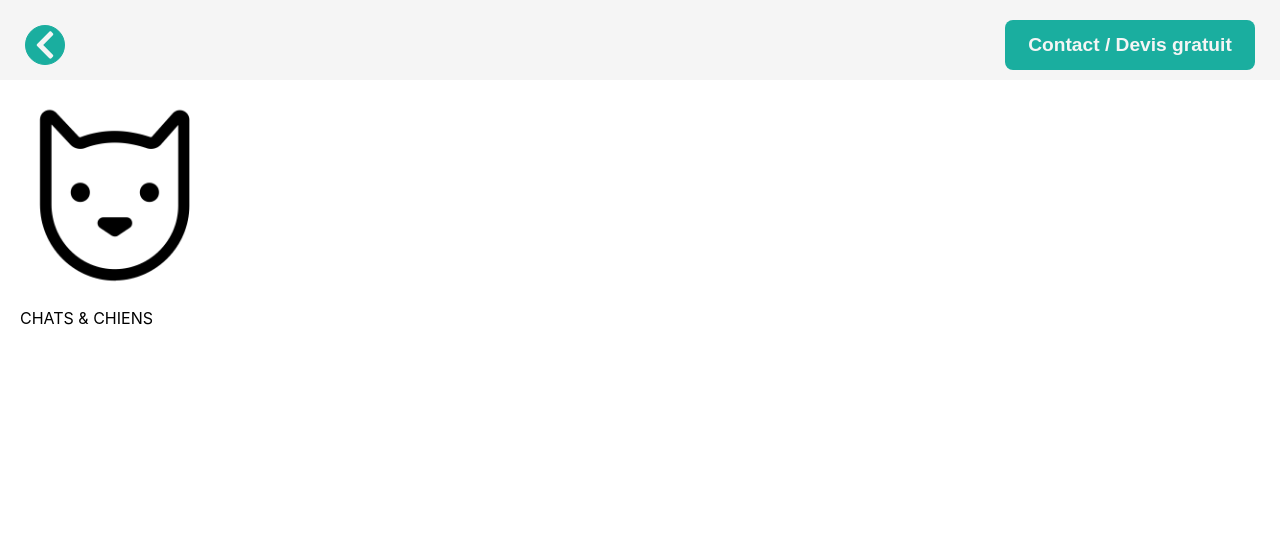
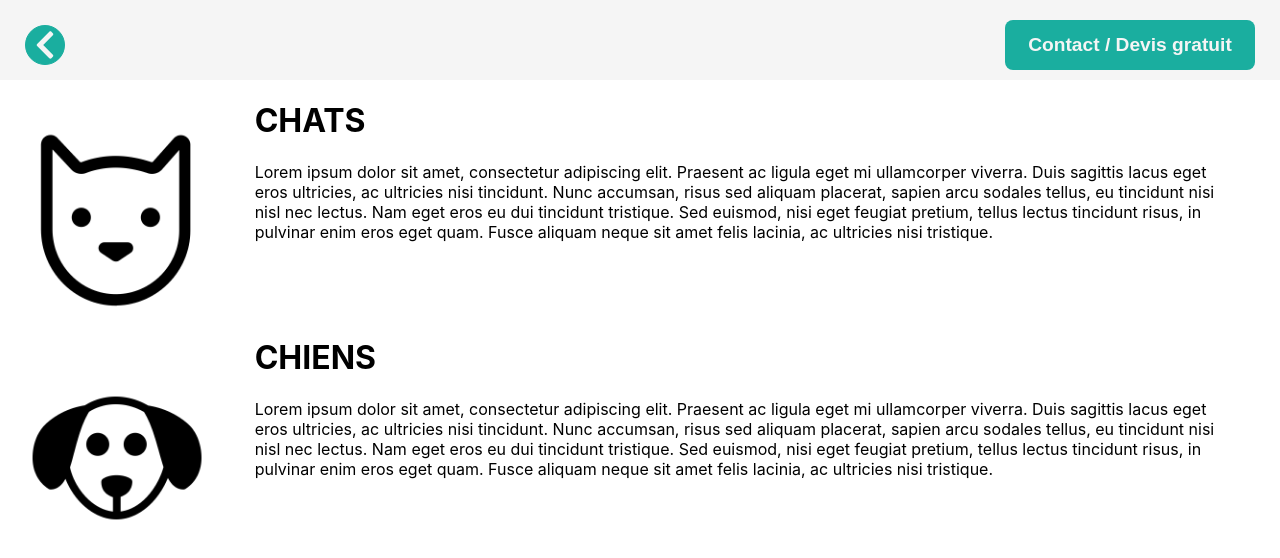
Before and after one commit to e-hainaux/helenepetsitting-frontend, a Next.js app: page / in a window 1280 px wide. Both pictures are taken after a click on the button 128 px from the left and 68 px from the top of the page. Shown: the top 558 px of the page. Built offline with nearby package versions, Linux system fonts and the light colour scheme.

Commit message:
MEP modals animaux

```diff
--- a/components/BasseCour.js
+++ b/components/BasseCour.js
@@ -1,6 +1,10 @@
 import React from "react";
+import Image from "next/image";
+
 import styles from "../styles/Modal.module.css";
 import NavBar from "./NavBar";
+
+import chicken from "../public/Images/chicken.png";
 
 function BasseCour({ onClose }) {
   return (
@@ -8,7 +12,25 @@ function BasseCour({ onClose }) {
       <NavBar onClose={onClose} />
 
       <div className={styles.content}>
-        <p>BASSE-COUR</p>
+        <div className={styles.animalSection}>
+          <div className={styles.animalImg}>
+            <Image className={styles.objectFit} src={chicken} />
+          </div>
+
+          <div className={styles.txtContainer}>
+            <h1>BASSE-COUR</h1>
+            <p>
+              Lorem ipsum dolor sit amet, consectetur adipiscing elit. Praesent
+              ac ligula eget mi ullamcorper viverra. Duis sagittis lacus eget
+              eros ultricies, ac ultricies nisi tincidunt. Nunc accumsan, risus
+              sed aliquam placerat, sapien arcu sodales tellus, eu tincidunt
+              nisi nisl nec lectus. Nam eget eros eu dui tincidunt tristique.
+              Sed euismod, nisi eget feugiat pretium, tellus lectus tincidunt
+              risus, in pulvinar enim eros eget quam. Fusce aliquam neque sit
+              amet felis lacinia, ac ultricies nisi tristique.
+            </p>
+          </div>
+        </div>
       </div>
     </div>
   );
--- a/components/ChatsChiens.js
+++ b/components/ChatsChiens.js
@@ -4,6 +4,7 @@ import styles from "../styles/Modal.module.css";
 import NavBar from "./NavBar";
 
 import cat from "../public/Images/cat.png";
+import dog from "../public/Images/dog.png";
 
 function ChatsChiens({ onClose }) {
   return (
@@ -11,11 +12,42 @@ function ChatsChiens({ onClose }) {
       <NavBar onClose={onClose} />
 
       <div className={styles.content}>
-        <div className={styles.chatschiens}>
-          <Image className={styles.objectFit} src={cat} />
+        <div className={styles.animalSection}>
+          <div className={styles.animalImg}>
+            <Image className={styles.objectFit} src={cat} />
+          </div>
+
+          <div className={styles.txtContainer}>
+            <h1>CHATS</h1>
+            <p>
+              Lorem ipsum dolor sit amet, consectetur adipiscing elit. Praesent
+              ac ligula eget mi ullamcorper viverra. Duis sagittis lacus eget
+              eros ultricies, ac ultricies nisi tincidunt. Nunc accumsan, risus
+              sed aliquam placerat, sapien arcu sodales tellus, eu tincidunt
+              nisi nisl nec lectus. Nam eget eros eu dui tincidunt tristique.
+              Sed euismod, nisi eget feugiat pretium, tellus lectus tincidunt
+              risus, in pulvinar enim eros eget quam. Fusce aliquam neque sit
+              amet felis lacinia, ac ultricies nisi tristique.
+            </p>
+          </div>
         </div>
-        <div className={styles.txtContainer}>
-          <p>CHATS & CHIENS</p>
+        <div className={styles.animalSection}>
+          <div className={styles.animalImg}>
+            <Image className={styles.objectFit} src={dog} />
+          </div>
+          <div className={styles.txtContainer}>
+            <h1>CHIENS</h1>
+            <p>
+              Lorem ipsum dolor sit amet, consectetur adipiscing elit. Praesent
+              ac ligula eget mi ullamcorper viverra. Duis sagittis lacus eget
+              eros ultricies, ac ultricies nisi tincidunt. Nunc accumsan, risus
+              sed aliquam placerat, sapien arcu sodales tellus, eu tincidunt
+              nisi nisl nec lectus. Nam eget eros eu dui tincidunt tristique.
+              Sed euismod, nisi eget feugiat pretium, tellus lectus tincidunt
+              risus, in pulvinar enim eros eget quam. Fusce aliquam neque sit
+              amet felis lacinia, ac ultricies nisi tristique.
+            </p>
+          </div>
         </div>
       </div>
     </div>
--- a/components/Chevaux.js
+++ b/components/Chevaux.js
@@ -1,6 +1,10 @@
 import React from "react";
+import Image from "next/image";
+
 import styles from "../styles/Modal.module.css";
 import NavBar from "./NavBar";
+
+import horse from "../public/Images/horse.png";
 
 function Chevaux({ onClose }) {
   return (
@@ -8,7 +12,25 @@ function Chevaux({ onClose }) {
       <NavBar onClose={onClose} />
 
       <div className={styles.content}>
-        <p>CHEVAUX</p>
+        <div className={styles.animalSection}>
+          <div className={styles.animalImg}>
+            <Image className={styles.objectFit} src={horse} />
+          </div>
+
+          <div className={styles.txtContainer}>
+            <h1>CHEVAUX</h1>
+            <p>
+              Lorem ipsum dolor sit amet, consectetur adipiscing elit. Praesent
+              ac ligula eget mi ullamcorper viverra. Duis sagittis lacus eget
+              eros ultricies, ac ultricies nisi tincidunt. Nunc accumsan, risus
+              sed aliquam placerat, sapien arcu sodales tellus, eu tincidunt
+              nisi nisl nec lectus. Nam eget eros eu dui tincidunt tristique.
+              Sed euismod, nisi eget feugiat pretium, tellus lectus tincidunt
+              risus, in pulvinar enim eros eget quam. Fusce aliquam neque sit
+              amet felis lacinia, ac ultricies nisi tristique.
+            </p>
+          </div>
+        </div>
       </div>
     </div>
   );
--- a/components/NAC.js
+++ b/components/NAC.js
@@ -1,7 +1,10 @@
 import React from "react";
+import Image from "next/image";
+
 import styles from "../styles/Modal.module.css";
+import NavBar from "./NavBar";
 
-import NavBar from "./NavBar";
+import snake from "../public/Images/snake.png";
 
 function NAC({ onClose }) {
   return (
@@ -9,7 +12,25 @@ function NAC({ onClose }) {
       <NavBar onClose={onClose} />
 
       <div className={styles.content}>
-        <p>NAC</p>
+        <div className={styles.animalSection}>
+          <div className={styles.animalImg}>
+            <Image className={styles.objectFit} src={snake} />
+          </div>
+
+          <div className={styles.txtContainer}>
+            <h1>N.A.C.</h1>
+            <p>
+              Lorem ipsum dolor sit amet, consectetur adipiscing elit. Praesent
+              ac ligula eget mi ullamcorper viverra. Duis sagittis lacus eget
+              eros ultricies, ac ultricies nisi tincidunt. Nunc accumsan, risus
+              sed aliquam placerat, sapien arcu sodales tellus, eu tincidunt
+              nisi nisl nec lectus. Nam eget eros eu dui tincidunt tristique.
+              Sed euismod, nisi eget feugiat pretium, tellus lectus tincidunt
+              risus, in pulvinar enim eros eget quam. Fusce aliquam neque sit
+              amet felis lacinia, ac ultricies nisi tristique.
+            </p>
+          </div>
+        </div>
       </div>
     </div>
   );
--- a/components/Oiseaux.js
+++ b/components/Oiseaux.js
@@ -1,6 +1,10 @@
 import React from "react";
+import Image from "next/image";
+
 import styles from "../styles/Modal.module.css";
 import NavBar from "./NavBar";
+
+import parrot from "../public/Images/parrot.png";
 
 function Oiseaux({ onClose }) {
   return (
@@ -8,7 +12,25 @@ function Oiseaux({ onClose }) {
       <NavBar onClose={onClose} />
 
       <div className={styles.content}>
-        <p>OISEAUX</p>
+        <div className={styles.animalSection}>
+          <div className={styles.animalImg}>
+            <Image className={styles.objectFit} src={parrot} />
+          </div>
+
+          <div className={styles.txtContainer}>
+            <h1>OISEAUX</h1>
+            <p>
+              Lorem ipsum dolor sit amet, consectetur adipiscing elit. Praesent
+              ac ligula eget mi ullamcorper viverra. Duis sagittis lacus eget
+              eros ultricies, ac ultricies nisi tincidunt. Nunc accumsan, risus
+              sed aliquam placerat, sapien arcu sodales tellus, eu tincidunt
+              nisi nisl nec lectus. Nam eget eros eu dui tincidunt tristique.
+              Sed euismod, nisi eget feugiat pretium, tellus lectus tincidunt
+              risus, in pulvinar enim eros eget quam. Fusce aliquam neque sit
+              amet felis lacinia, ac ultricies nisi tristique.
+            </p>
+          </div>
+        </div>
       </div>
     </div>
   );
--- a/components/Rongeurs.js
+++ b/components/Rongeurs.js
@@ -1,6 +1,11 @@
 import React from "react";
+import Image from "next/image";
+
 import styles from "../styles/Modal.module.css";
 import NavBar from "./NavBar";
+
+import mouse from "../public/Images/mouse.png";
+import rabbit from "../public/Images/rabbit.png";
 
 function Rongeurs({ onClose }) {
   return (
@@ -8,7 +13,43 @@ function Rongeurs({ onClose }) {
       <NavBar onClose={onClose} />
 
       <div className={styles.content}>
-        <p>RONGEURS</p>
+        <div className={styles.animalSection}>
+          <div className={styles.animalImg}>
+            <Image className={styles.objectFit} src={rabbit} />
+          </div>
+
+          <div className={styles.txtContainer}>
+            <h1>LAPINS</h1>
+            <p>
+              Lorem ipsum dolor sit amet, consectetur adipiscing elit. Praesent
+              ac ligula eget mi ullamcorper viverra. Duis sagittis lacus eget
+              eros ultricies, ac ultricies nisi tincidunt. Nunc accumsan, risus
+              sed aliquam placerat, sapien arcu sodales tellus, eu tincidunt
+              nisi nisl nec lectus. Nam eget eros eu dui tincidunt tristique.
+              Sed euismod, nisi eget feugiat pretium, tellus lectus tincidunt
+              risus, in pulvinar enim eros eget quam. Fusce aliquam neque sit
+              amet felis lacinia, ac ultricies nisi tristique.
+            </p>
+          </div>
+        </div>
+        <div className={styles.animalSection}>
+          <div className={styles.animalImg}>
+            <Image className={styles.objectFit} src={mouse} />
+          </div>
+          <div className={styles.txtContainer}>
+            <h1>PETITS RONGEURS</h1>
+            <p>
+              Lorem ipsum dolor sit amet, consectetur adipiscing elit. Praesent
+              ac ligula eget mi ullamcorper viverra. Duis sagittis lacus eget
+              eros ultricies, ac ultricies nisi tincidunt. Nunc accumsan, risus
+              sed aliquam placerat, sapien arcu sodales tellus, eu tincidunt
+              nisi nisl nec lectus. Nam eget eros eu dui tincidunt tristique.
+              Sed euismod, nisi eget feugiat pretium, tellus lectus tincidunt
+              risus, in pulvinar enim eros eget quam. Fusce aliquam neque sit
+              amet felis lacinia, ac ultricies nisi tristique.
+            </p>
+          </div>
+        </div>
       </div>
     </div>
   );
--- a/styles/Modal.module.css
+++ b/styles/Modal.module.css
@@ -26,8 +26,10 @@
 .content {
   width: 100%;
   height: 100%;
+  overflow-y: auto;
+
   background-color: white;
-  padding: 20px;
+  /* padding: 20px; */
 }
 
 .navBar {
@@ -36,7 +38,7 @@
   flex-direction: row;
   justify-content: space-between;
   align-items: center;
-  padding: 0 25px 0 25px;
+  padding: 0 25px;
   /* background-color: greenyellow;
   border: 2px dotted red; */
 }
@@ -48,11 +50,33 @@
   z-index: 99999;
 }
 
-.chatschiens {
+.animalSection {
+  width: 100%;
+  height: auto;
   display: flex;
-  width: 15vw;
-  height: auto;
+  flex-direction: row;
+  justify-content: space-evenly;
+  align-items: flex-start;
+  /* border: 3px solid pink; */
+}
+
+.animalImg {
+  width: 15%;
+  height: 100%;
+  display: flex;
+  flex-direction: column;
+  justify-content: flex-start;
+  align-items: center;
+  padding-top: 45px;
   box-sizing: content-box !important;
+  /* border: 2px dotted green; */
+}
+
+.txtContainer {
+  width: 80%;
+  height: 100%;
+  padding: 0 20px;
+  /* border: 2px solid orange; */
 }
 
 .objectFit {
```
